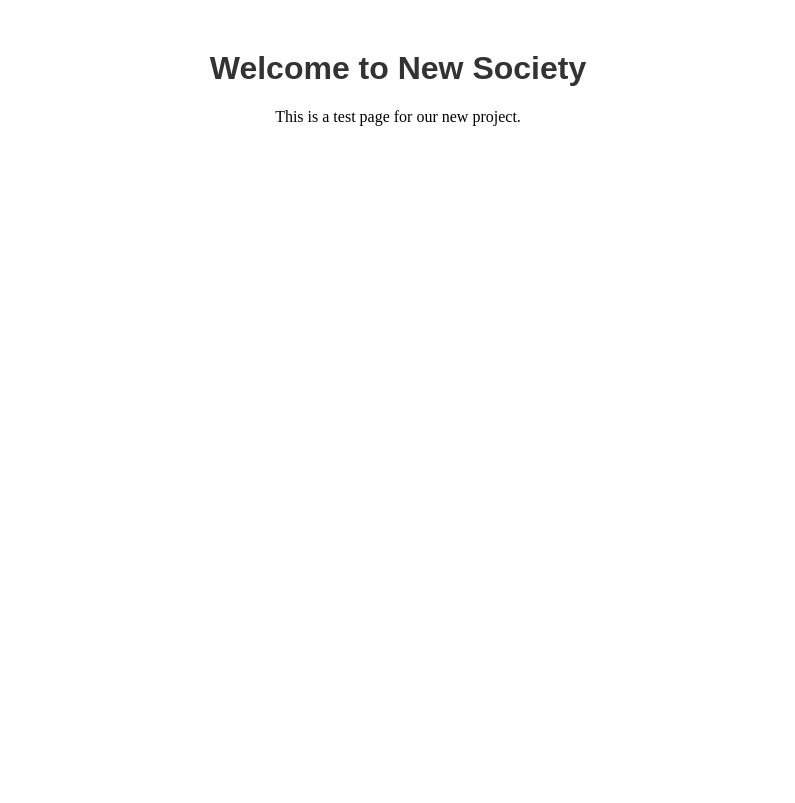
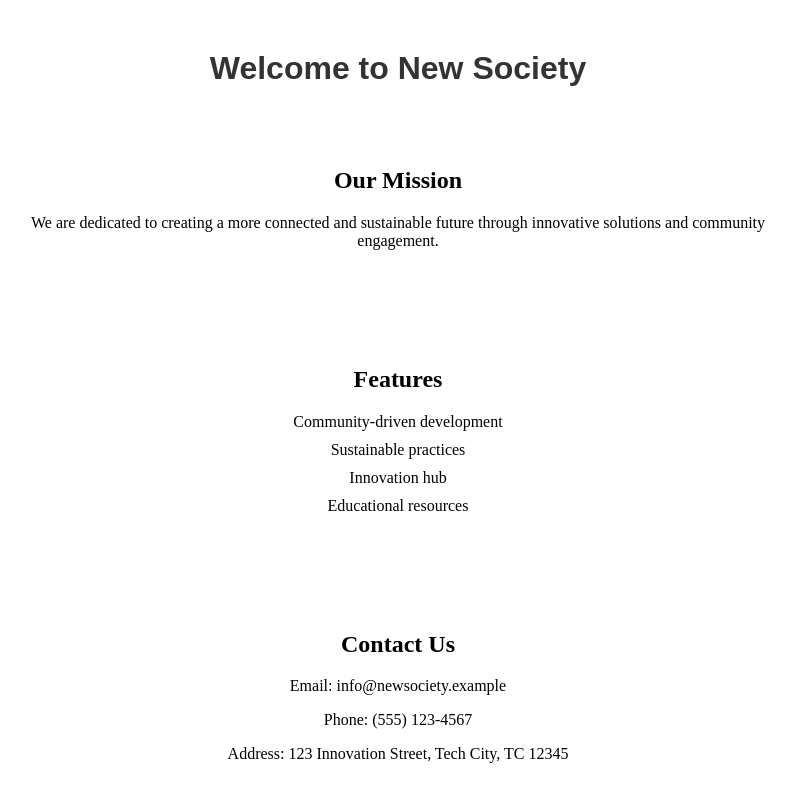
Before and after one commit to AlphaDoodle/new-society-test, a plain HTML site: page index.html in a window 1280 px wide. Shown: the whole page, without its empty margins (242-1037 px from the left). Drawn offline with Linux system fonts and the light colour scheme.

Commit message:
Add more content sections to the page

```diff
--- a/index.html
+++ b/index.html
@@ -11,10 +11,44 @@
             color: #333;
             font-family: Arial, sans-serif;
         }
+        .section {
+            max-width: 800px;
+            margin: 40px auto;
+            padding: 20px;
+            text-align: center;
+        }
+        .features-list {
+            list-style: none;
+            padding: 0;
+        }
+        .features-list li {
+            margin: 10px 0;
+        }
     </style>
 </head>
 <body>
     <h1 class="title">Welcome to New Society</h1>
-    <p style="text-align: center;">This is a test page for our new project.</p>
+
+    <div class="section">
+        <h2>Our Mission</h2>
+        <p>We are dedicated to creating a more connected and sustainable future through innovative solutions and community engagement.</p>
+    </div>
+
+    <div class="section">
+        <h2>Features</h2>
+        <ul class="features-list">
+            <li>Community-driven development</li>
+            <li>Sustainable practices</li>
+            <li>Innovation hub</li>
+            <li>Educational resources</li>
+        </ul>
+    </div>
+
+    <div class="section">
+        <h2>Contact Us</h2>
+        <p>Email: info@newsociety.example</p>
+        <p>Phone: (555) 123-4567</p>
+        <p>Address: 123 Innovation Street, Tech City, TC 12345</p>
+    </div>
 </body>
 </html>
```
